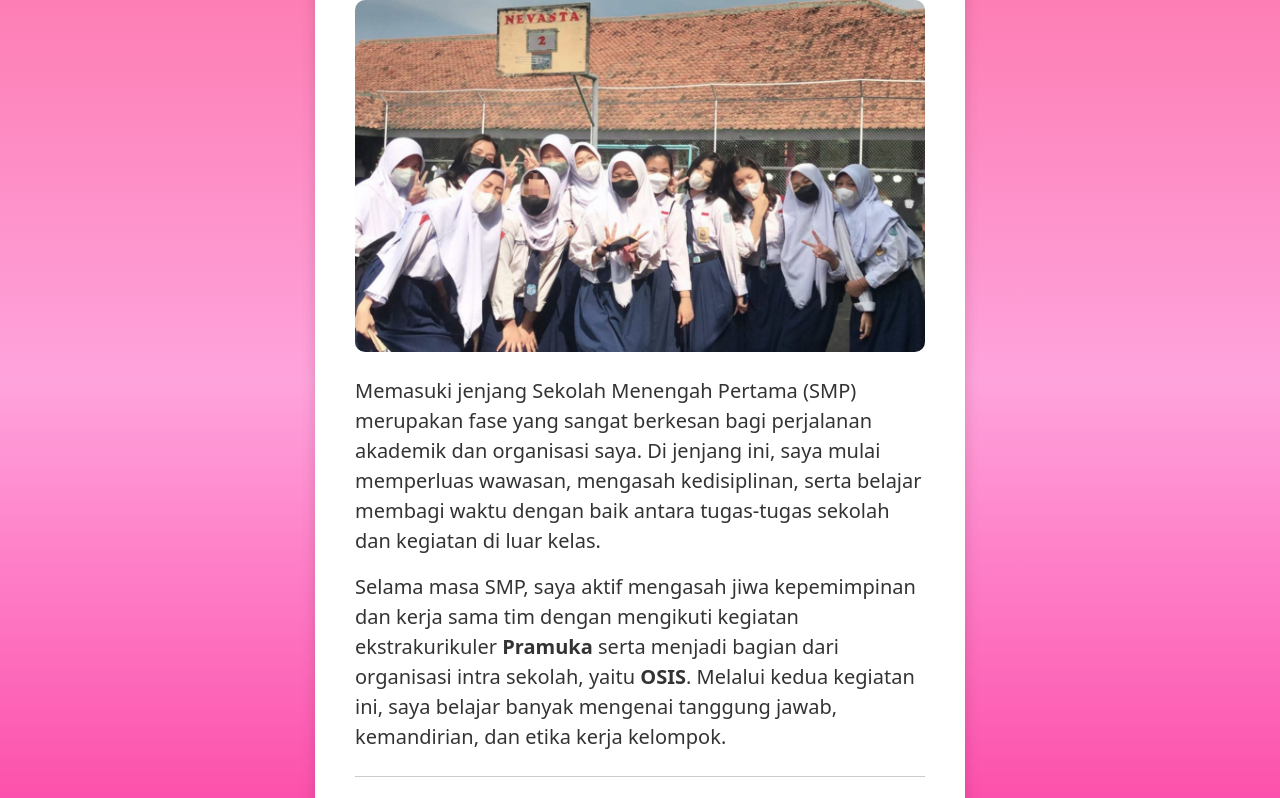
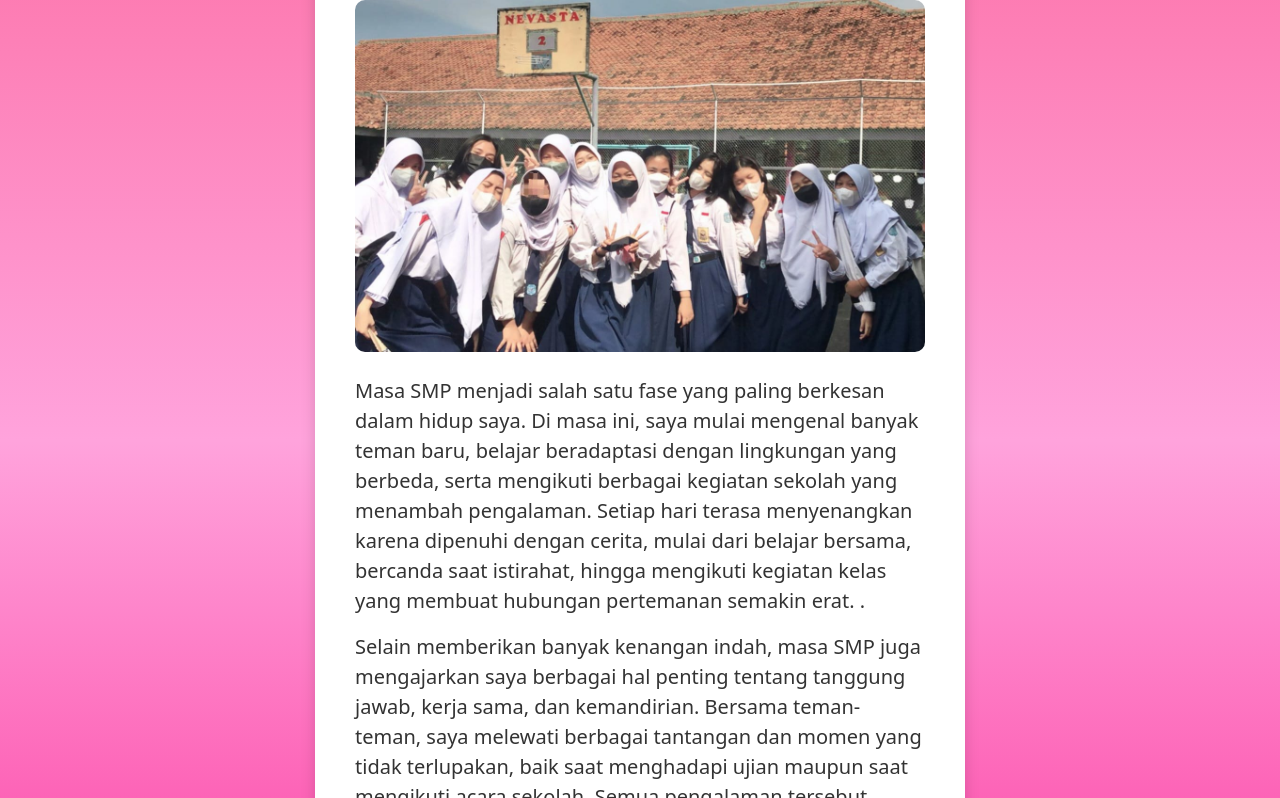
Before and after one commit to viantikade-sketch/viaaa-profile, a plain HTML site: page smp.html in a window 1280 px wide. Shown: the part 142-940 px from the top of the page. Drawn offline with nearby package versions, Linux system fonts and the light colour scheme.

Commit message:
Update smp.html

```diff
--- a/smp.html
+++ b/smp.html
@@ -48,10 +48,9 @@
         </div>
 
         <div class="text-start fs-5 lh-base mb-4">
-            <p>Memasuki jenjang Sekolah Menengah Pertama (SMP) merupakan fase yang sangat berkesan bagi perjalanan akademik dan organisasi saya. Di jenjang ini, saya mulai memperluas wawasan, mengasah kedisiplinan, serta belajar membagi waktu dengan baik antara tugas-tugas sekolah dan kegiatan di luar kelas.</p>
-            <p>Selama masa SMP, saya
-
-aktif mengasah jiwa kepemimpinan dan kerja sama tim dengan mengikuti kegiatan ekstrakurikuler <strong>Pramuka</strong> serta menjadi bagian dari organisasi intra sekolah, yaitu <strong>OSIS</strong>. Melalui kedua kegiatan ini, saya belajar banyak mengenai tanggung jawab, kemandirian, dan etika kerja kelompok.</p>
+            <p>Masa SMP menjadi salah satu fase yang paling berkesan dalam hidup saya. Di masa ini, saya mulai mengenal banyak teman baru, belajar beradaptasi dengan lingkungan yang berbeda, serta mengikuti berbagai kegiatan sekolah yang menambah pengalaman. Setiap hari terasa menyenangkan karena dipenuhi dengan cerita, mulai dari belajar bersama, bercanda saat istirahat, hingga mengikuti kegiatan kelas yang membuat hubungan pertemanan semakin erat.
+.</p>
+            <p>Selain memberikan banyak kenangan indah, masa SMP juga mengajarkan saya berbagai hal penting tentang tanggung jawab, kerja sama, dan kemandirian. Bersama teman-teman, saya melewati berbagai tantangan dan momen yang tidak terlupakan, baik saat menghadapi ujian maupun saat mengikuti acara sekolah. Semua pengalaman tersebut menjadi bagian berharga yang akan selalu saya kenang dan menjadi bekal dalam melangkah ke jenjang pendidikan yang lebih tinggi..</p>
 
             <hr class="my-4">
 
```
